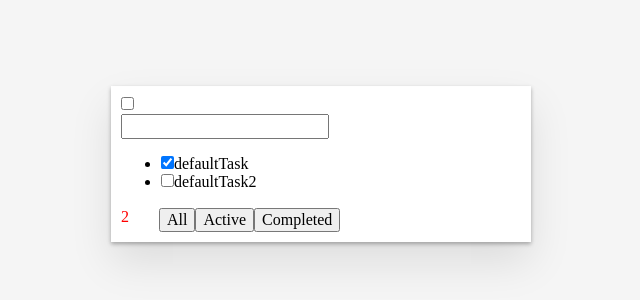
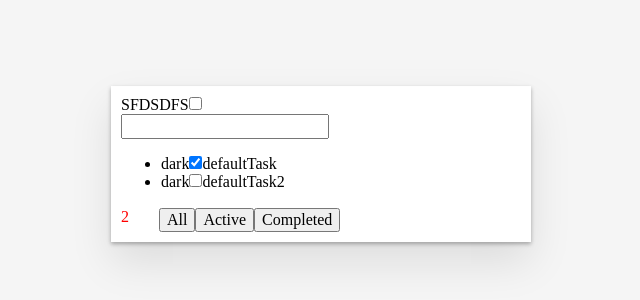
Before and after one commit to pushharder/learnReact_1_toDo, a React app: page / in a window 1280 px wide. Shown: the part 236-536 px from the top of the page, without its empty margins (319-959 px from the left). Built offline with nearby package versions, Linux system fonts and the light colour scheme.

Commit message:
basic context implementation

```diff
--- /dev/null
+++ b/src/app/components/App/context.ts
@@ -0,0 +1,5 @@
+import * as React from 'react';
+
+export const TestContext = React.createContext<string>('light');
+export const TestContextProvider = TestContext.Provider;
+export const TestContextConsumer = TestContext.Consumer;
--- a/src/app/components/Header/Header.tsx
+++ b/src/app/components/Header/Header.tsx
@@ -17,7 +17,8 @@ const Header: React.FunctionComponent<IHeaerProps> = ({
 		<HeaderContainer>
 			<Checkbox
 				toggle={switchAll}
-				checked={allDone}
+                checked={allDone}
+                value={'SFDSDFS'}
 				isCheckboxEnable={isInputEnable}
 			/>
 			<Input handleInput={addTask} isInputEnable={isInputEnable} />
--- a/src/app/components/ListItem/ListItem.tsx
+++ b/src/app/components/ListItem/ListItem.tsx
@@ -1,6 +1,7 @@
-import * as React from "react";
-import Checkbox from "./../common/Checkbox/Checkbox";
-import { IListItemProps } from "./interfaces";
+import * as React from 'react';
+import Checkbox from './../common/Checkbox/Checkbox';
+import { IListItemProps } from './interfaces';
+import { TestContextConsumer } from './../App/context';
 
 const ListItem: React.FunctionComponent<IListItemProps> = ({
 	text,
@@ -10,11 +11,16 @@ const ListItem: React.FunctionComponent<IListItemProps> = ({
 }: IListItemProps): JSX.Element => {
 	return (
 		<>
-			<Checkbox
-				toggle={toggleTask}
-				checked={isDone}
-				isCheckboxEnable={isInputEnable}
-			/>
+			<TestContextConsumer>
+				{value => (
+					<Checkbox
+						toggle={toggleTask}
+						checked={isDone}
+						value={value}
+						isCheckboxEnable={isInputEnable}
+					/>
+				)}
+			</TestContextConsumer>
 			<span>{text}</span>
 		</>
 	);
--- a/src/app/components/common/Checkbox/Checkbox.tsx
+++ b/src/app/components/common/Checkbox/Checkbox.tsx
@@ -3,11 +3,15 @@ import { ICheckboxProps } from "./interfaces";
 
 const Checkbox: React.FunctionComponent<ICheckboxProps> = ({
 	checked,
-	toggle,
+    toggle,
+    value,
 	isCheckboxEnable
 }: ICheckboxProps): JSX.Element => {
 	return isCheckboxEnable ? (
-		<input type="checkbox" checked={checked} onChange={toggle} />
+        <>
+            <span>{value}</span>
+		    <input type="checkbox" checked={checked} onChange={toggle} />
+        </>
 	) : (
 		<input type="checkbox" checked={checked} readOnly={true} />
 	);
--- a/src/app/components/common/Checkbox/interfaces.tsx
+++ b/src/app/components/common/Checkbox/interfaces.tsx
@@ -1,7 +1,8 @@
 import { ChangeEvent } from 'react';
 
 export interface ICheckboxProps {
-	checked: boolean;
+    checked: boolean;
+    value: string;
 	isCheckboxEnable: boolean;
 	toggle: (event: ChangeEvent<HTMLInputElement>) => void;
 }
--- a/src/app/components/common/Input/Input.tsx
+++ b/src/app/components/common/Input/Input.tsx
@@ -1,5 +1,6 @@
 import * as React from 'react';
 import { IInputState, IInputProps } from './interfaces';
+import { TestContext } from './../../App/context';
 
 export default class Input extends React.Component<IInputProps, IInputState> {
 	constructor(props: IInputProps) {
@@ -10,6 +11,8 @@ export default class Input extends React.Component<IInputProps, IInputState> {
 	}
 
 	render = () => {
+        let value = this.context;
+        console.log(value);
 		return (
 			<form onSubmit={this.handleSubmit}>
 				<input
@@ -18,6 +21,7 @@ export default class Input extends React.Component<IInputProps, IInputState> {
 					onChange={this.setText}
 					readOnly={!this.props.isInputEnable}
 				/>
+
 			</form>
 		);
 	};
@@ -34,6 +38,7 @@ export default class Input extends React.Component<IInputProps, IInputState> {
 			this.props.handleInput(this.state.text).then(() => {
 				this.setState({ text: '' });
 			});
-	};
+    };
+    static contextType = TestContext;
 }
 //TODO: pass promise to the component and manage state once promise has been resolved
--- a/tsconfig.json
+++ b/tsconfig.json
@@ -5,7 +5,8 @@
 		"noImplicitAny": true,
 		"module": "commonjs",
 		"target": "es6",
-		"jsx": "react"
+        "jsx": "react",
+        "lib" : ["es2015", "dom"]
 	},
 	"include": ["./src/**/*"]
 }
--- a/webpack.config.js
+++ b/webpack.config.js
@@ -17,7 +17,7 @@ module.exports = {
 	module: {
 		rules: [
 			{
-				test: /\.(jsx|js|tsx)$/,
+				test: /\.(jsx|js|tsx|ts)$/,
 				exclude: /node_modules/,
 				loader: "babel-loader"
 			}
```
Also changed, not shown: src/app/components/App/App.tsx (+15 -10 lines).
